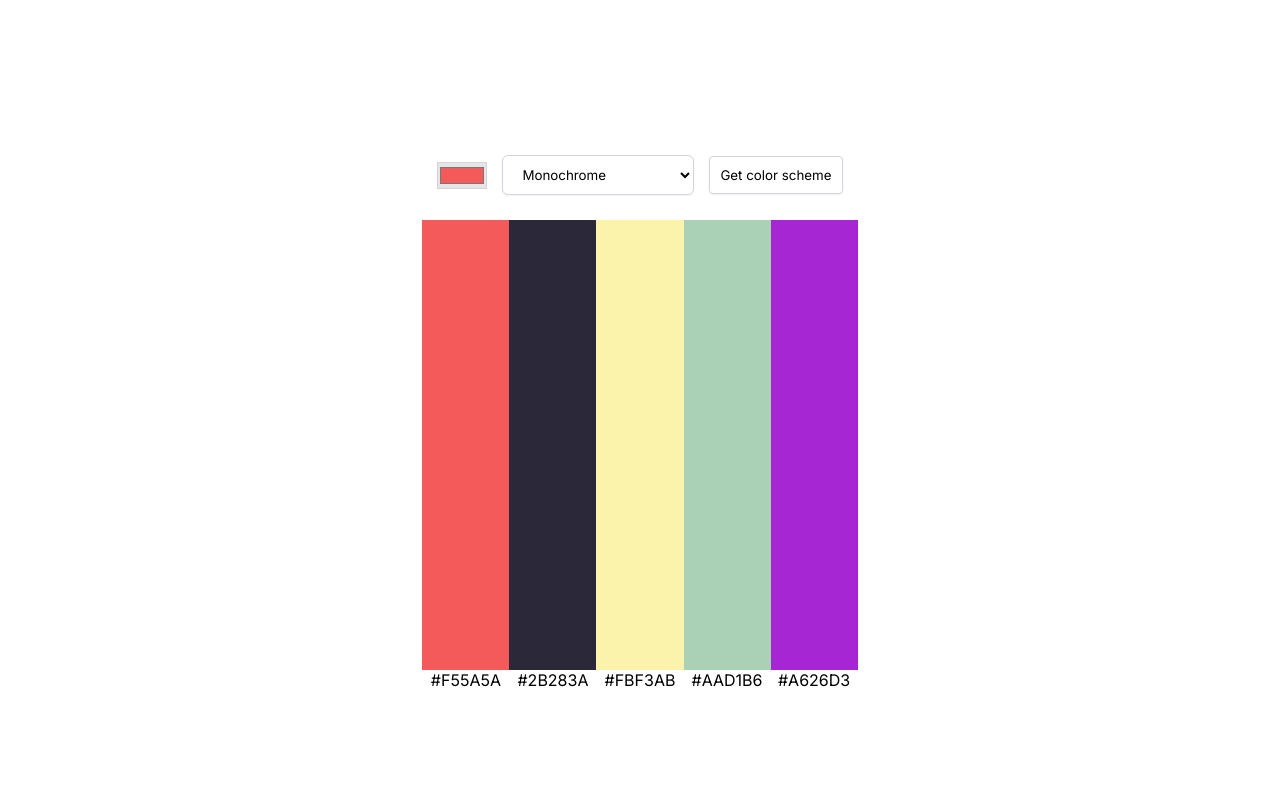
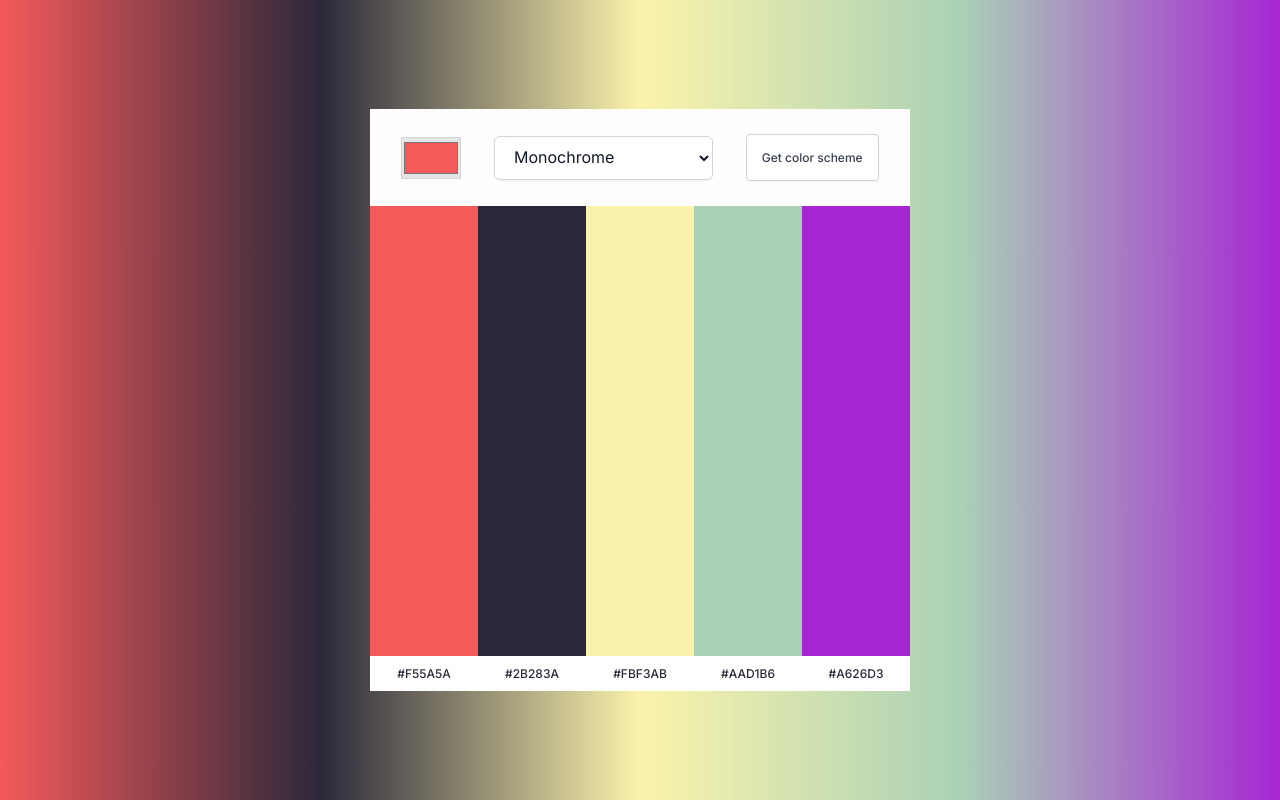
Before and after one commit to SGM-dev/color-scheme-generator, a plain HTML site: page index.html in a window 1280 px wide. Drawn offline with Linux system fonts and the light colour scheme.

Commit message:
add styling to form: part 2

```diff
--- a/index.css
+++ b/index.css
@@ -1,8 +1,10 @@
-* {
+*,
+*::before,
+*::after {
+  box-sizing: border-box;
   font-family: "Inter", sans-serif;
   margin: 0;
   padding: 0;
-  box-sizing: border-box;
 }
 
 body {
@@ -11,19 +13,32 @@ body {
   justify-content: center;
   align-items: center;
   height: 100vh;
+  background: linear-gradient(
+    90deg,
+    #f55a5a,
+    #2b283a,
+    #fbf3ab,
+    #aad1b6,
+    #a626d3
+  );
 }
 
 .container {
   margin: 0 auto;
   max-width: 550px;
-  background: #fff;
+  background: #fffdfe;
+  width: 540px;
 }
 
 .container section {
   display: grid;
   grid-template-columns: repeat(5, 1fr);
-  grid-template-rows: 450px 0;
+  grid-template-rows: 450px;
   text-align: center;
+}
+
+.container section div {
+cursor: pointer;
 }
 
 .color-one {
@@ -49,33 +64,53 @@ body {
 #color-scheme {
   padding: 25px 15px;
   display: flex;
-  gap: 15px;
   align-items: center;
-  justify-content: space-evenly;
+  justify-content: space-around;
 }
 
 #color-picker {
   appearance: none;
   border: 0.5px solid #d1d5db;
   background: #e5e5e5;
+  height: 42px;
+  width: 60px;
 }
 
 .type-selector {
   border-radius: 6px;
-  border: 1px solid var(--gray-300, #d1d5db);
-  background: var(--white, #fff);
-
-  /* shadow/sm */
+  border: 1px solid #d1d5db;
+  background: #fff;
   box-shadow: 0px 1px 2px 0px rgba(0, 0, 0, 0.05);
   padding: 10px 15px;
+  font-family: Inter;
+  font-size: 16px;
+  font-style: normal;
+  font-weight: 400;
+  color: #111827;
 }
 
 #get-btn {
   border-radius: 4px;
-  border: 1px solid var(--gray-300, #d1d5db);
-  background: var(--white, #fff);
+  border: 1px solid #d1d5db;
+  background: #fff;
+  box-shadow: 0px 1px 2px 0px rgba(0, 0, 0, 0.05);
+  padding: 15px;
+  font-family: Inter;
+  font-size: 12px;
+  font-style: normal;
+  font-weight: 500;
+  color: #374151;
+}
 
-  /* shadow/sm */
-  box-shadow: 0px 1px 2px 0px rgba(0, 0, 0, 0.05);
+.hex {
   padding: 10px;
+  display: block;
+  background: #fff;
+  color: #2b283a;
+  text-align: center;
+  font-family: Inter;
+  font-size: 12px;
+  font-style: normal;
+  font-weight: 500;
+  cursor: pointer;
 }
```
